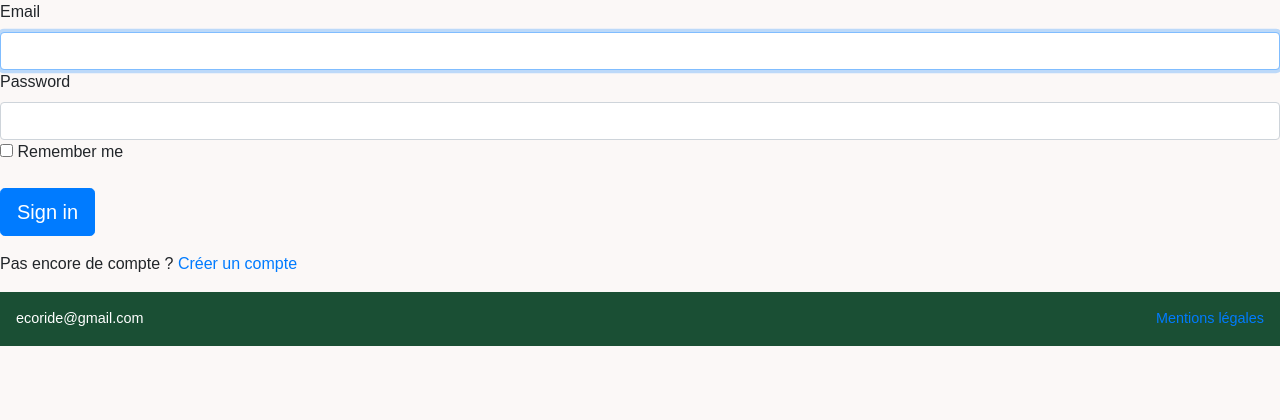
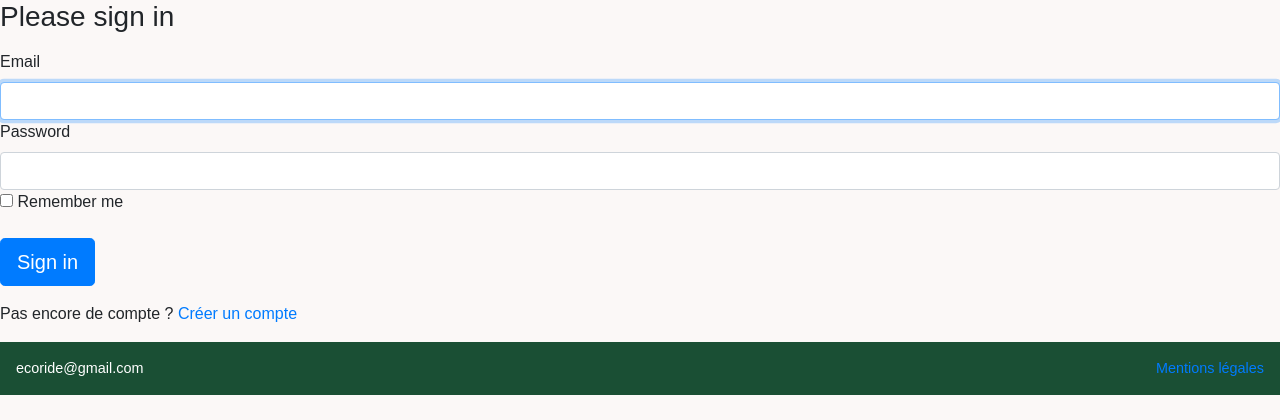
Before and after one commit to jo1208/EcoRide, a Symfony app: template templates/security/login.html.twig in a window 1280 px wide. Shown: the part 108-528 px from the top of the page. Run offline with Twig, Linux system fonts and the light colour scheme; the template is opened without the code that fills it, so the values that code supplies are empty; some libraries are stand-ins or nearby versions.

Commit message:
modif twig

```diff
--- a/templates/security/login.html.twig
+++ b/templates/security/login.html.twig
@@ -1,6 +1,7 @@
 {% extends 'base.html.twig' %}
 
-{% block title %}Log in!{% endblock %}
+{% block title %}Log in!
+{% endblock %}
 
 {% block body %}
 	<form method="post">
@@ -8,9 +9,17 @@
 			<div class="alert alert-danger">{{ error.messageKey|trans(error.messageData, 'security') }}</div>
 		{% endif %}
 
+		{% if app.user %}
+			<div class="mb-3">
+				You are logged in as
+				{{ app.user.userIdentifier }},
+				<a href="{{ path('app_logout') }}">Logout</a>
+			</div>
+		{% endif %}
+
+		<h1 class="h3 mb-3 font-weight-normal">Please sign in</h1>
 		<label for="inputEmail">Email</label>
-	<input type="email" name="email" id="inputEmail" class="form-control" autocomplete="email" required autofocus>
-
+		<input type="email" value="{{ last_username }}" name="email" id="inputEmail" class="form-control" autocomplete="email" required autofocus>
 		<label for="inputPassword">Password</label>
 		<input type="password" name="password" id="inputPassword" class="form-control" autocomplete="current-password" required>
 
@@ -23,10 +32,10 @@
 			</label>
 		</div>
 
-	<button class="btn btn-lg btn-primary" type="submit">Sign in</button>
+		<button class="btn btn-lg btn-primary" type="submit">
+			Sign in
+		</button>
 	</form>
-
-
 	<p class="mt-3">
 		Pas encore de compte ?
 		<a href="{{ path('app_user') }}">Créer un compte</a>
```
Lines whose indentation alone changed are shown as unchanged.
